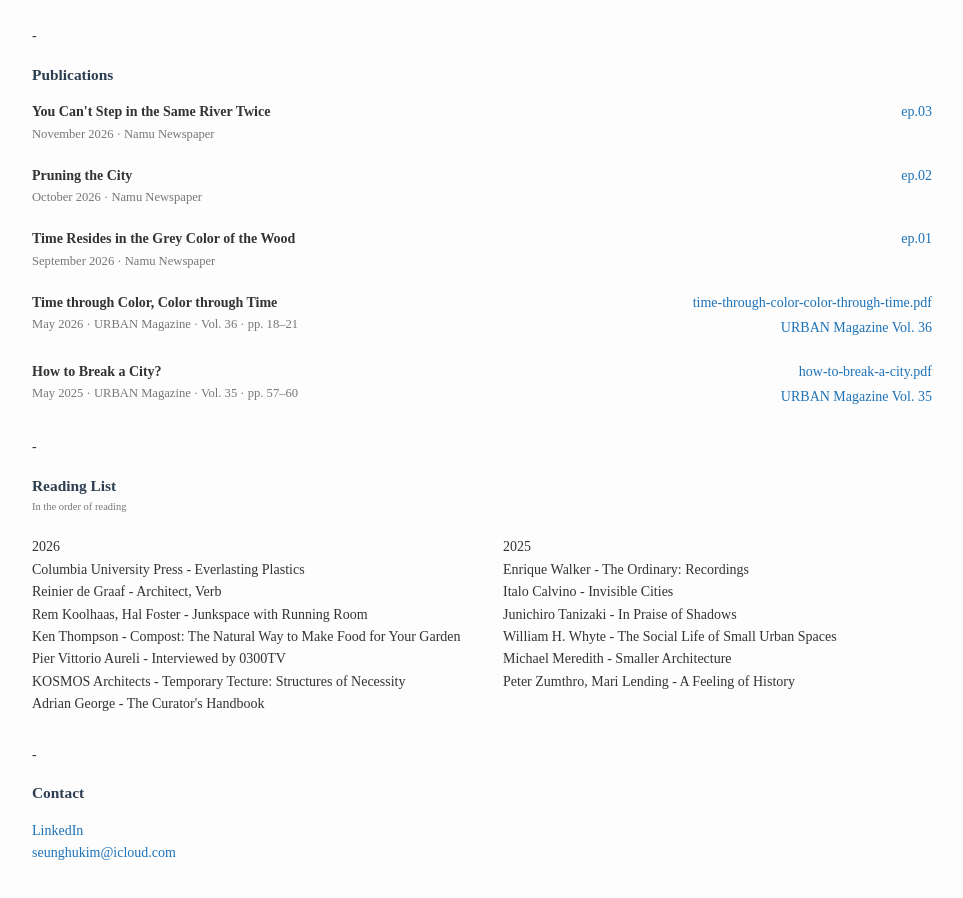
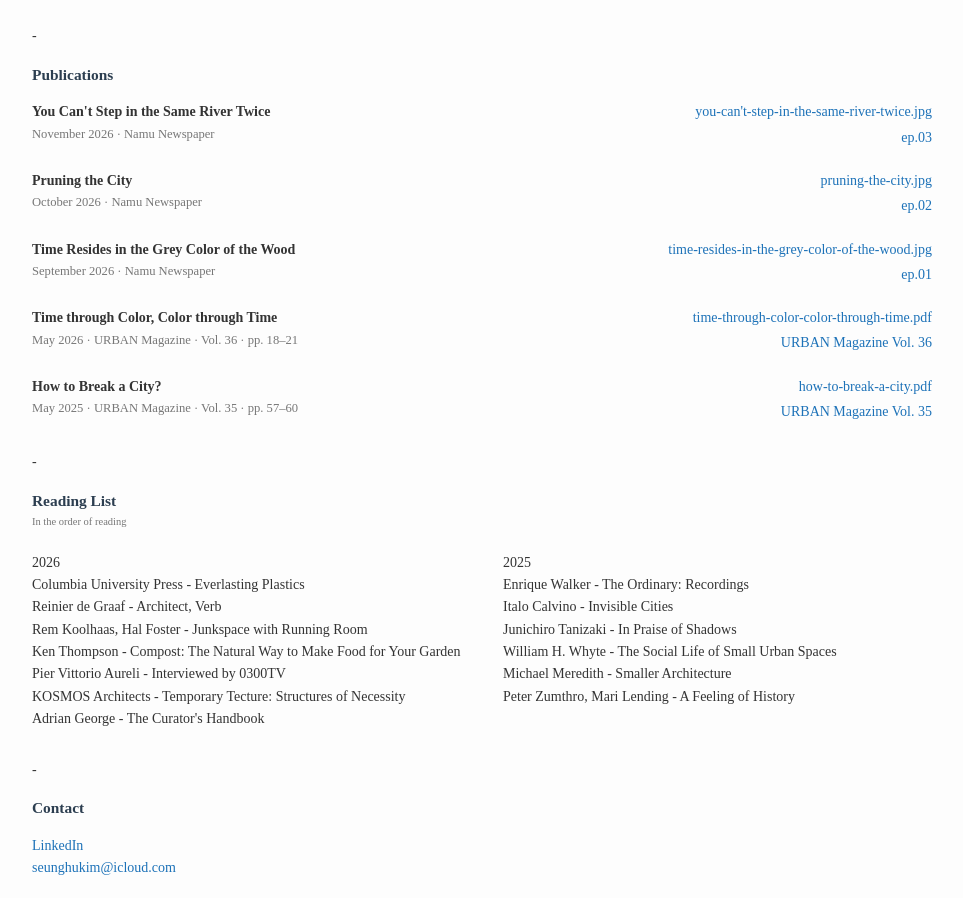
Before and after one commit to urban-designer/portfolio, a plain HTML site: page index.html in a window 1280 px wide. Shown: the part 832-1730 px from the top of the page, without its empty margins (158-1121 px from the left). Drawn offline with Linux system fonts and the light colour scheme.

Commit message:
Link the Namu Newspaper scans in Publications

```diff
--- a/index.html
+++ b/index.html
@@ -174,6 +174,11 @@
           </div>
           <div class="item-links">
             <a
+              href="files/you-can%27t-step-in-the-same-river-twice.jpg"
+              target="_blank"
+              rel="noopener"
+            >you-can't-step-in-the-same-river-twice.jpg</a>
+            <a
               href="https://www.imwood.co.kr/news/articleView.html?idxno=42207"
               target="_blank"
               rel="noopener"
@@ -191,6 +196,11 @@
           </div>
           <div class="item-links">
             <a
+              href="files/pruning-the-city.jpg"
+              target="_blank"
+              rel="noopener"
+            >pruning-the-city.jpg</a>
+            <a
               href="https://www.imwood.co.kr/news/articleView.html?idxno=41951"
               target="_blank"
               rel="noopener"
@@ -207,6 +217,11 @@
             </p>
           </div>
           <div class="item-links">
+            <a
+              href="files/time-resides-in-the-grey-color-of-the-wood.jpg"
+              target="_blank"
+              rel="noopener"
+            >time-resides-in-the-grey-color-of-the-wood.jpg</a>
             <a
               href="https://www.imwood.co.kr/news/articleView.html?idxno=41711"
               target="_blank"
```
